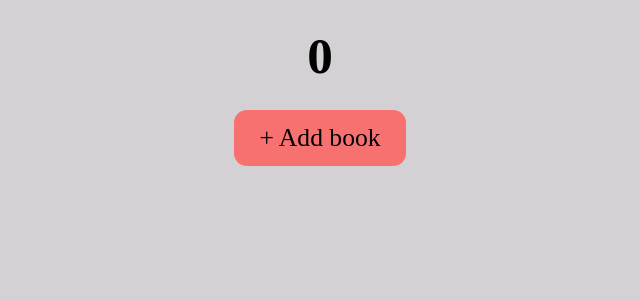
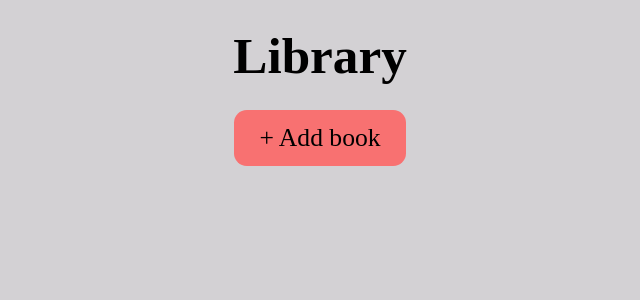
Before and after one commit to ericatevissen/library-app, a React app: page / in a window 1280 px wide. Shown: the top 300 px of the page, without its empty margins (320-960 px from the left). Built offline with nearby package versions, Linux system fonts and the light colour scheme; the HTML template or start-up script is replaced by a standard one.

Commit message:
fixed h1 leftover from debugging

```diff
--- a/src/App.tsx
+++ b/src/App.tsx
@@ -99,7 +99,7 @@ function App() {
 
   return (
     <>
-      <h1>{books.length}</h1>
+      <h1>Library</h1>
       <AddBook handleAddBook={handleAddBook}/>
       <BookForm showForm={showForm} handleSubmit={handleSubmit} title={title} author={author}
         pages={pages} setTitle={setTitle} setAuthor={setAuthor} setPages={setPages} setRead={setRead} />
```
